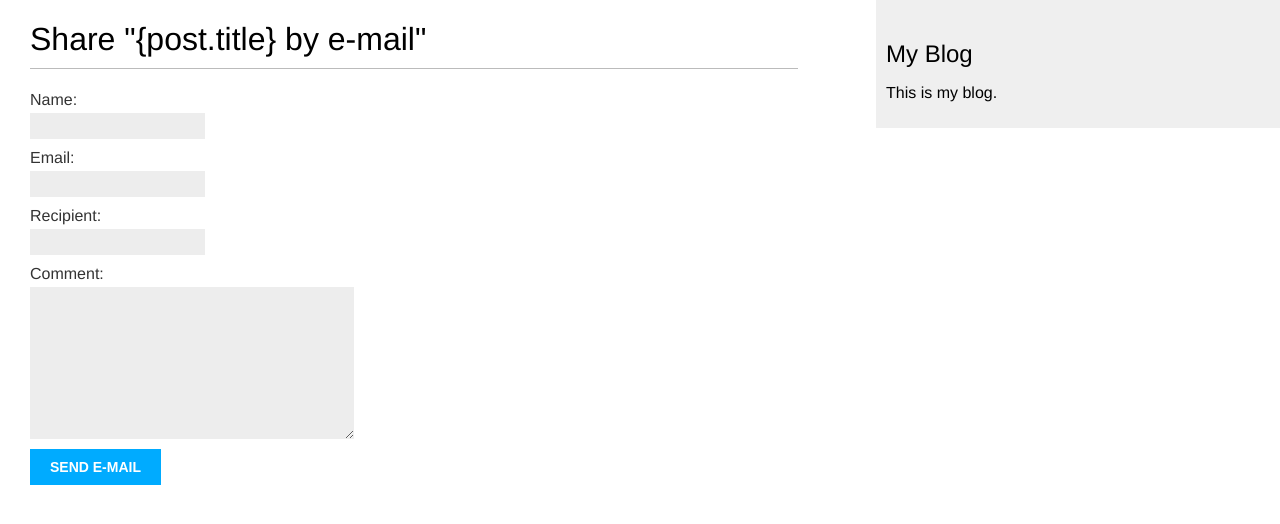
After one commit to nargesrezaeinrk/site-zone, a Django app: page /blog/6/share/ in a window 1280 px wide. The commit adds this page. Shown: the top 524 px of the page. Run offline with Django 4.2, Linux system fonts and the light colour scheme; data comes from the database, SQL or seed files in the repository; both versions use the stored data as it was after the commit.

Commit message:
Add post sharing feature via email using django SMTP

```diff
--- /dev/null
+++ b/mySite/blog/forms.py
@@ -0,0 +1,10 @@
+from django import forms
+
+class EmailPostForm(forms.Form):
+    name = forms.CharField(max_length=25)
+    email = forms.EmailField()
+    recipient = forms.EmailField()
+    comment = forms.CharField(
+        required=False,
+        widget=forms.Textarea
+    )
--- a/mySite/blog/templates/blog/post/detail.html
+++ b/mySite/blog/templates/blog/post/detail.html
@@ -7,4 +7,7 @@
         Published {{ post.publish }} by {{ post.author }}
     </p>
     {{ post.body|linebreaks }}
+    <p>
+        <a href="{% url 'blog:post_share' post.id %}">Share this post</a>
+    </p>
 {% endblock %}
--- /dev/null
+++ b/mySite/blog/templates/blog/post/share.html
@@ -0,0 +1,19 @@
+{% extends 'blog/base.html' %}
+
+{% block title %}Share a post{% endblock %}
+
+{% block content %}
+    {% if sent %}
+        <h1>E-mail successfully sent</h1>
+        <p>
+            "{post.title} was successfully sent to {form.cleaned_data.recipient}"
+        </p>
+    {% else %}
+        <h1>Share "{post.title} by e-mail"</h1>
+        <form method="post">
+            {{ form.as_p }}
+            {% csrf_token %}
+            <input type="submit" value="Send e-mail" />
+        </form>
+    {% endif %}
+{% endblock %}
--- a/mySite/blog/urls.py
+++ b/mySite/blog/urls.py
@@ -5,5 +5,6 @@ app_name = 'blog'
 
 urlpatterns = [
     path('', views.PostListView.as_view(), name='post_list'),
-    path('<int:year>/<int:month>/<int:day>/<slug:post>', views.post_detail, name='post_detail'),
+    path('<int:year>/<int:month>/<int:day>/<slug:post>/', views.post_detail, name='post_detail'),
+    path('<int:post_id>/share/', views.post_share, name='post_share')
 ]
--- a/mySite/blog/views.py
+++ b/mySite/blog/views.py
@@ -1,8 +1,11 @@
+from django.db.models import Q
 from django.shortcuts import get_object_or_404, render
 from django.http import Http404
+from blog.forms import EmailPostForm
 from blog.models import Post
 from django.core.paginator import EmptyPage, PageNotAnInteger, Paginator
 from django.views.generic import ListView
+from django.core.mail import send_mail
 
 
 class PostListView(ListView):
@@ -43,3 +46,40 @@ def post_detail(request, year, month, day, post):
         'blog/post/detail.html',
         {'post': post}
     )
+
+def post_share(request, post_id):
+    post = get_object_or_404(
+        Post,
+        id=post_id,
+        status=Post.Status.PUBLISHED
+    )
+    sent = False
+    if request.method == "POST":
+        form = EmailPostForm(request.POST)
+        if form.is_valid():
+            cd = form.cleaned_data
+            post_url=request.build_absolute_uri(
+                post.get_absolute_url()
+            )
+            subject = (
+                f"{cd['name']} {cd['email']}"
+                f"recommends you read {post.title}."
+            )
+            message = (
+                f"Read {post.title} at {post_url}\n\n"
+                f"{cd['name']}\'s comments: {cd['comment']}."
+            )
+            send_mail(
+                subject=subject,
+                message=message,
+                from_email=None,
+                recipient_list=[cd['recipient']]
+            )
+            sent=True
+    else:
+        form = EmailPostForm()
+    return render(
+        request,
+        'blog/post/share.html',
+        {'post': post, 'form': form, 'sent': sent}
+    )
```
Also changed, not shown: mySite/mySite/settings.py (+11 -0 lines), mySite/blog/models.py (line endings or trailing spaces), mySite/mySite/db.sqlite3.
